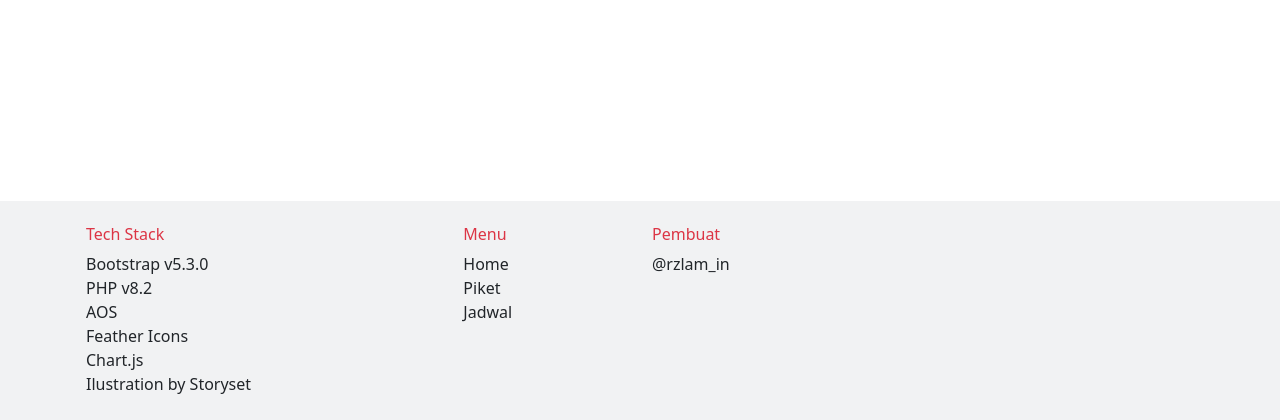
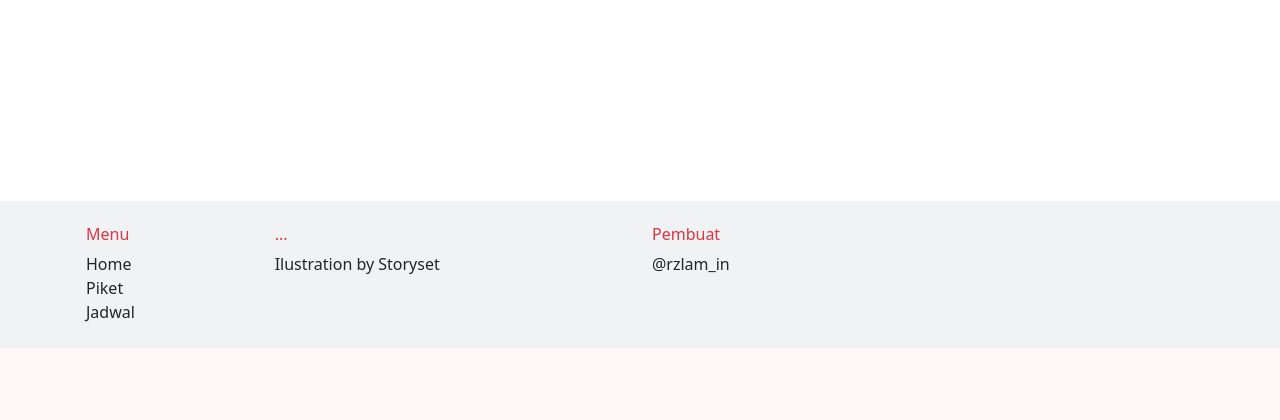
Before and after one commit to RzlAm/SI_Piket, a PHP site: page / in a window 1280 px wide. Shown: the part 2438-2858 px from the top of the page. After the commit the page ends 2786 px from the top, so only its background shows below. Run offline with PHP 8.4, Linux system fonts and the light colour scheme; data that the repository does not hold is empty; some libraries are stand-ins or nearby versions.

Commit message:
Mengupdate footer.php

```diff
--- a/pages/parts/footer.php
+++ b/pages/parts/footer.php
@@ -7,23 +7,18 @@ if(!defined("ACCESS")) {
 <footer style="background-color: #f1f2f3;">
 	<div class="container px-4 px-md-3 pt-4 pb-2">
 		<div class="row">
-			<div class="col-6 col-md-4" data-aos="fade-right">
-				<h3 class="fs-6 text-danger">Tech Stack</h3>
-				<ul class="ps-0" style="list-style: none;">
-					<li><a href="https://getbootstrap.com/docs/5.3/getting-started/introduction/" class="nav-link">Bootstrap v5.3.0</a></li>
-					<li><a href="https://www.php.net" class="nav-link">PHP v8.2</a></li>
-					<li><a href="https://michalsnik.github.io/aos/" class="nav-link">AOS</a></li>
-					<li><a href="https://feathericons.com/" class="nav-link">Feather Icons</a></li>
-					<li><a href="https://www.chartjs.org/" class="nav-link">Chart.js</a></li>
-					<li><a href="https://storyset.com/" class="nav-link">Ilustration by Storyset</a></li>
-				</ul>
-			</div>
 			<div class=" col-6 col-md-2" data-aos="fade-right">
 				<h3 class="fs-6 text-danger">Menu</h3>
 				<ul class="ps-0" style="list-style: none;">
 					<li><a class="nav-link" href="index.php">Home</a></li>
 					<li><a class="nav-link" href="index.php?page=piket">Piket</a></li>
 					<li><a class="nav-link" href="index.php?page=jadwal">Jadwal</a></li>
+				</ul>
+			</div>
+			<div class="col-6 col-md-4" data-aos="fade-right">
+				<h3 class="fs-6 text-danger">...</h3>
+				<ul class="ps-0" style="list-style: none;">
+					<li><a href="https://storyset.com/" class="nav-link">Ilustration by Storyset</a></li>
 				</ul>
 			</div>
 			<div class="col-md-4" data-aos-offset="60" data-aos="fade-right">
```
